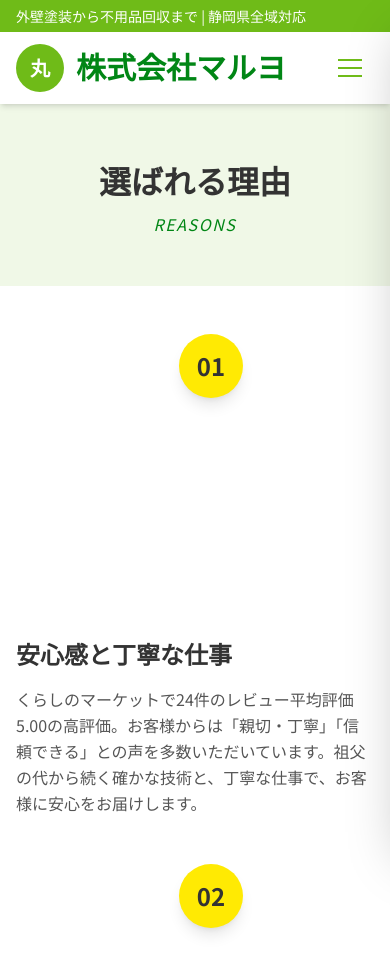
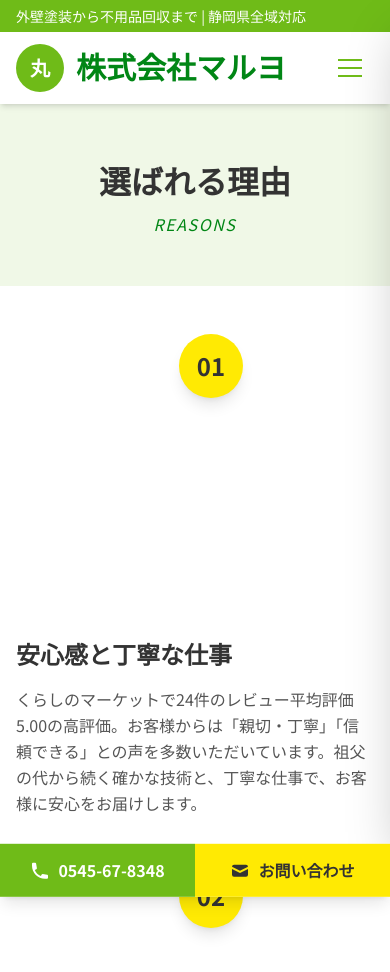
Before and after one commit to gezzzi/hp-tosou, a Next.js app: page /about in a window 390 px wide. Shown: the top 972 px of the page. Built offline with nearby package versions, Linux system fonts and the light colour scheme; grey boxes are pictures that could not be loaded.

Commit message:
モバイルで画面下に2つのctaボタンを配置

```diff
--- a/src/app/layout.tsx
+++ b/src/app/layout.tsx
@@ -1,6 +1,7 @@
 import type { Metadata } from "next";
 import { Noto_Sans_JP, M_PLUS_1p } from "next/font/google";
 import "./globals.css";
+import MobileFloatingCTA from "@/components/MobileFloatingCTA";
 
 const notoSansJP = Noto_Sans_JP({
   variable: "--font-noto-sans-jp",
@@ -35,6 +36,7 @@ export default function RootLayout({
     <html lang="ja">
       <body className={`${notoSansJP.variable} ${mPlus1p.variable} antialiased`}>
         {children}
+        <MobileFloatingCTA />
       </body>
     </html>
   );
--- /dev/null
+++ b/src/components/MobileFloatingCTA.tsx
@@ -0,0 +1,55 @@
+'use client';
+
+import { useState, useEffect } from 'react';
+import Link from 'next/link';
+
+export default function MobileFloatingCTA() {
+  const [isVisible, setIsVisible] = useState(false);
+
+  useEffect(() => {
+    const handleScroll = () => {
+      // 100px以上スクロールしたら表示
+      if (window.scrollY > 100) {
+        setIsVisible(true);
+      } else {
+        setIsVisible(false);
+      }
+    };
+
+    window.addEventListener('scroll', handleScroll);
+    return () => window.removeEventListener('scroll', handleScroll);
+  }, []);
+
+  return (
+    <div className={`fixed bottom-0 left-0 right-0 z-50 md:hidden transition-transform duration-500 ease-out ${
+      isVisible ? 'translate-y-0' : 'translate-y-full'
+    }`}>
+      <div className="bg-white shadow-lg">
+        <div className="flex">
+          {/* 電話番号ボタン */}
+          <a
+            href="tel:0545-67-8348"
+            className="flex-1 flex items-center justify-center gap-2 bg-[var(--primary-green)] text-white py-3 px-4 font-bold hover:bg-[var(--primary-green-dark)] transition-colors"
+          >
+            <svg className="w-5 h-5" fill="currentColor" viewBox="0 0 20 20">
+              <path d="M2 3a1 1 0 011-1h2.153a1 1 0 01.986.836l.74 4.435a1 1 0 01-.54 1.06l-1.548.773a11.037 11.037 0 006.105 6.105l.774-1.548a1 1 0 011.059-.54l4.435.74a1 1 0 01.836.986V17a1 1 0 01-1 1h-2C7.82 18 2 12.18 2 5V3z" />
+            </svg>
+            <span>0545-67-8348</span>
+          </a>
+
+          {/* お問い合わせボタン */}
+          <Link
+            href="/contact"
+            className="flex-1 flex items-center justify-center gap-2 bg-[var(--accent-yellow)] text-[var(--text-dark)] py-3 px-4 font-bold hover:bg-[var(--accent-yellow-dark)] transition-colors"
+          >
+            <svg className="w-5 h-5" fill="currentColor" viewBox="0 0 20 20">
+              <path d="M2.003 5.884L10 9.882l7.997-3.998A2 2 0 0016 4H4a2 2 0 00-1.997 1.884z" />
+              <path d="M18 8.118l-8 4-8-4V14a2 2 0 002 2h12a2 2 0 002-2V8.118z" />
+            </svg>
+            <span>お問い合わせ</span>
+          </Link>
+        </div>
+      </div>
+    </div>
+  );
+}
```
